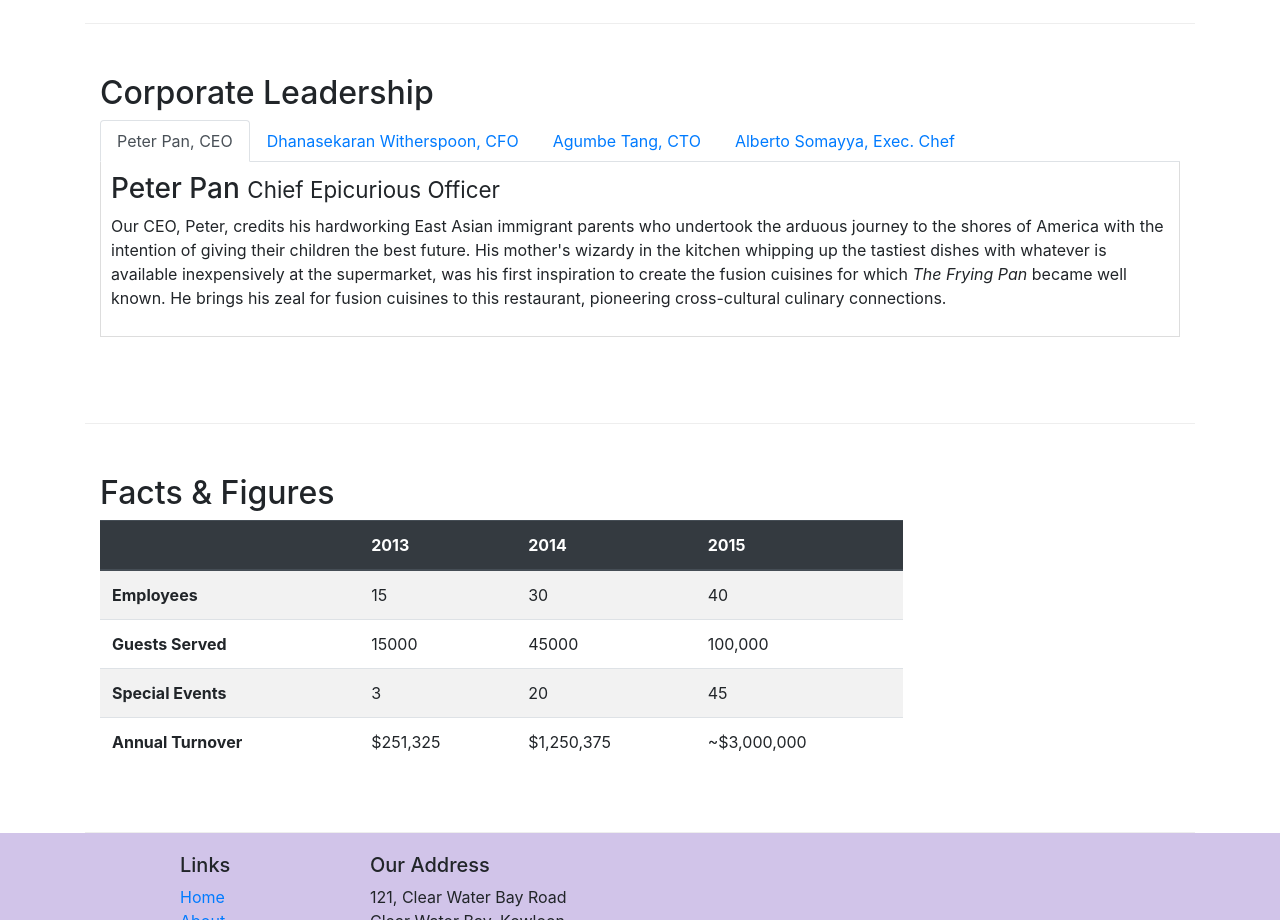
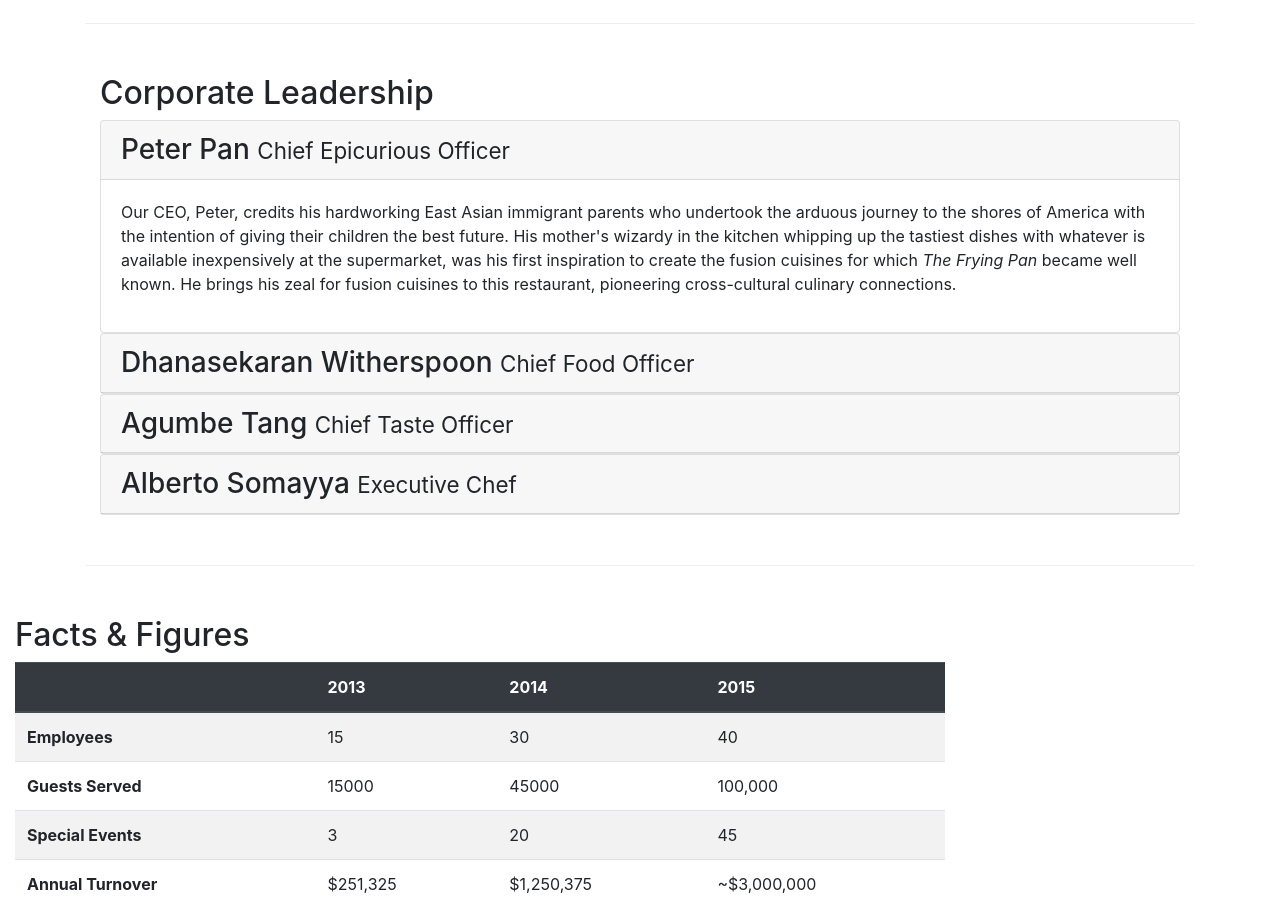
Before and after one commit to JustinBart/conFusion, a website: page aboutus.html in a window 1280 px wide. Shown: the part 940-1860 px from the top of the page. Drawn offline with nearby package versions, Linux system fonts and the light colour scheme.

Commit message:
accordion

```diff
--- a/aboutus.html
+++ b/aboutus.html
@@ -108,63 +108,102 @@
     <div class="row row-content">
         <div class="col-12">
             <h2>Corporate Leadership</h2>
-
-            <ul class="nav nav-tabs">
-                <li class="nav-item">
-                    <a class="nav-link active" data-toggle="tab" href="#peter">Peter Pan, CEO</a>
-                </li>
-                <li class="nav-item">
-                    <a class="nav-link" data-toggle="tab" href="#dhana">Dhanasekaran Witherspoon, CFO</a>
-                </li>
-                <li class="nav-item">
-                    <a class="nav-link" data-toggle="tab" href="#agumbe">Agumbe Tang, CTO</a>
-                </li>
-                <li class="nav-item">
-                    <a class="nav-link" data-toggle="tab" href="#alberto">Alberto Somayya, Exec. Chef</a>
-                </li>
-            </ul>
-
-            <div class="tab-content">
-                <div class="tab-pane fade show active" id="peter">
-                    <h3>Peter Pan <small>Chief Epicurious Officer</small></h3>
-                    <p class="d-none d-sm-block">Our CEO, Peter, credits his hardworking East Asian immigrant parents
-                        who undertook the arduous journey to the shores of America with the intention of giving their
-                        children the best future. His mother's wizardy in the kitchen whipping up the tastiest dishes
+            <div id="accordion">
+                <div class="card">
+                    <div class="card-header" role="tab" id="peterhead">
+                        <h3 class="mb-0">
+                            <a data-toggle="collapse" data-target="#peter">
+                                Peter Pan <small>Chief Epicurious Officer</small>
+                            </a>
+                        </h3>
+                    </div>
+                    <div class="collapse show" id="peter" data-parent="#accordion">
+                        <div class="card-body">
+                            <p class="d-none d-sm-block">Our CEO, Peter, credits his hardworking East Asian immigrant
+                                parents
+                                who undertook the arduous journey to the shores of America with the intention of giving
+                                their
+                                children the best future. His mother's wizardy in the kitchen whipping up the tastiest
+                                dishes
                                 with
-                        whatever is available inexpensively at the supermarket, was his first inspiration to create the
+                                whatever is available inexpensively at the supermarket, was his first inspiration to
+                                create
+                                the
                                 fusion
-                        cuisines for which <em>The Frying Pan</em> became well known. He brings his zeal for fusion
+                                cuisines for which <em>The Frying Pan</em> became well known. He brings his zeal for
+                                fusion
                                 cuisines
                                 to this restaurant, pioneering cross-cultural culinary connections.</p>
                         </div>
-
-                <div class="tab-pane fade" id="dhana">
-                    <h3>Dhanasekaran Witherspoon <small>Chief Food Officer</small></h3>
-                    <p class="d-none d-sm-block">Our CFO, Danny, as he is affectionately referred to by his colleagues,
-                        comes from a long established family tradition in farming and produce. His experiences growing
+                    </div>
+                </div>
+                <div class="card">
+                    <div class="card-header" role="tab" id="dannyhead">
+                        <h3 class="mb-0">
+                            <a class="collapsed" data-toggle="collapse" data-target="#danny">
+                                Dhanasekaran Witherspoon <small>Chief Food Officer</small>
+                            </a>
+                        </h3>
+                    </div>
+                    <div class="collapse" id="danny" data-parent="#accordion">
+                        <div class="card-body">
+                            <p class="d-none d-sm-block">Our CFO, Danny, as he is affectionately referred to by his
+                                colleagues,
+                                comes from a long established family tradition in farming and produce. His experiences
+                                growing
                                 up on
-                        a farm in the Australian outback gave him great appreciation for varieties of food sources. As
+                                a farm in the Australian outback gave him great appreciation for varieties of food
+                                sources.
+                                As
                                 he
-                        puts it in his own words, <em>Everything that runs, wins, and everything that stays, pays!</em>
+                                puts it in his own words, <em>Everything that runs, wins, and everything that stays,
+                                    pays!</em>
                             </p>
                         </div>
-
-                <div class="tab-pane fade" id="agumbe">
-                    <h3>Agumbe Tang <small>Chief Taste Officer</small></h3>
-                    <p class="d-none d-sm-block">Blessed with the most discerning gustatory sense, Agumbe, our CTO,
-                        personally ensures that every dish that we serve meets his exacting tastes. Our chefs dread the
-                        tongue lashing that ensues if their dish does not meet his exacting standards. He lives by his
+                    </div>
+                </div>
+                <div class="card">
+                    <div class="card-header" role="tab" id="agumbehead">
+                        <h3 class="mb-0">
+                            <a class="collapsed" data-toggle="collapse" data-target="#agumbe">
+                                Agumbe Tang <small>Chief Taste Officer</small>
+                            </a>
+                        </h3>
+                    </div>
+                    <div class="collapse" id="agumbe" data-parent="#accordion">
+                        <div class="card-body">
+                            <p class="d-none d-sm-block">Blessed with the most discerning gustatory sense, Agumbe, our
+                                CTO,
+                                personally ensures that every dish that we serve meets his exacting tastes. Our chefs
+                                dread
+                                the
+                                tongue lashing that ensues if their dish does not meet his exacting standards. He lives
+                                by
+                                his
                                 motto, <em>You click only if you survive my lick.</em></p>
                         </div>
-
-                <div class="tab-pane fade" id="alberto">
-                    <h3>Alberto Somayya <small>Executive Chef</small></h3>
+                    </div>
+                </div>
+                <div class="card">
+                    <div class="card-header" role="tab" id="albertohead">
+                        <h3 class="mb-0">
+                            <a class="collapsed" data-toggle="collapse" data-target="#alberto">
+                                Alberto Somayya <small>Executive Chef</small>
+                            </a>
+                        </h3>
+                    </div>
+                    <div class="collapse" id="alberto" data-parent="#accordion">
+                        <div class="card-body">
                             <p class="d-none d-sm-block">Award winning three-star Michelin chef with wide International
                                 experience
                                 having worked closely with whos-who in the culinary world, he specializes in creating
                                 mouthwatering
-                        Indo-Italian fusion experiences. He says, <em>Put together the cuisines from the two craziest
+                                Indo-Italian fusion experiences. He says, <em>Put together the cuisines from the two
+                                    craziest
                                     cultures, and you get a winning hit! Amma Mia!</em></p>
+                        </div>
+                    </div>
+                </div>
             </div>
         </div>
     </div>
```
Lines whose indentation alone changed are shown as unchanged.
